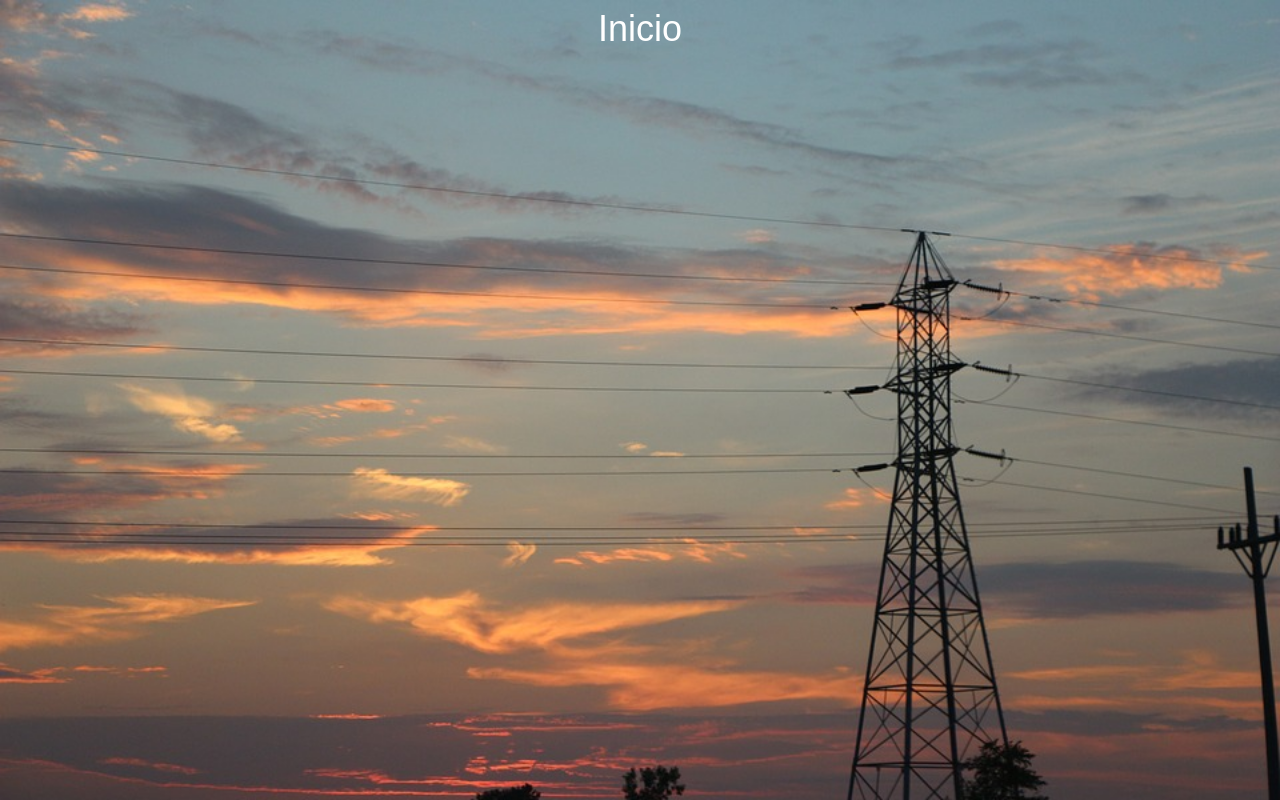
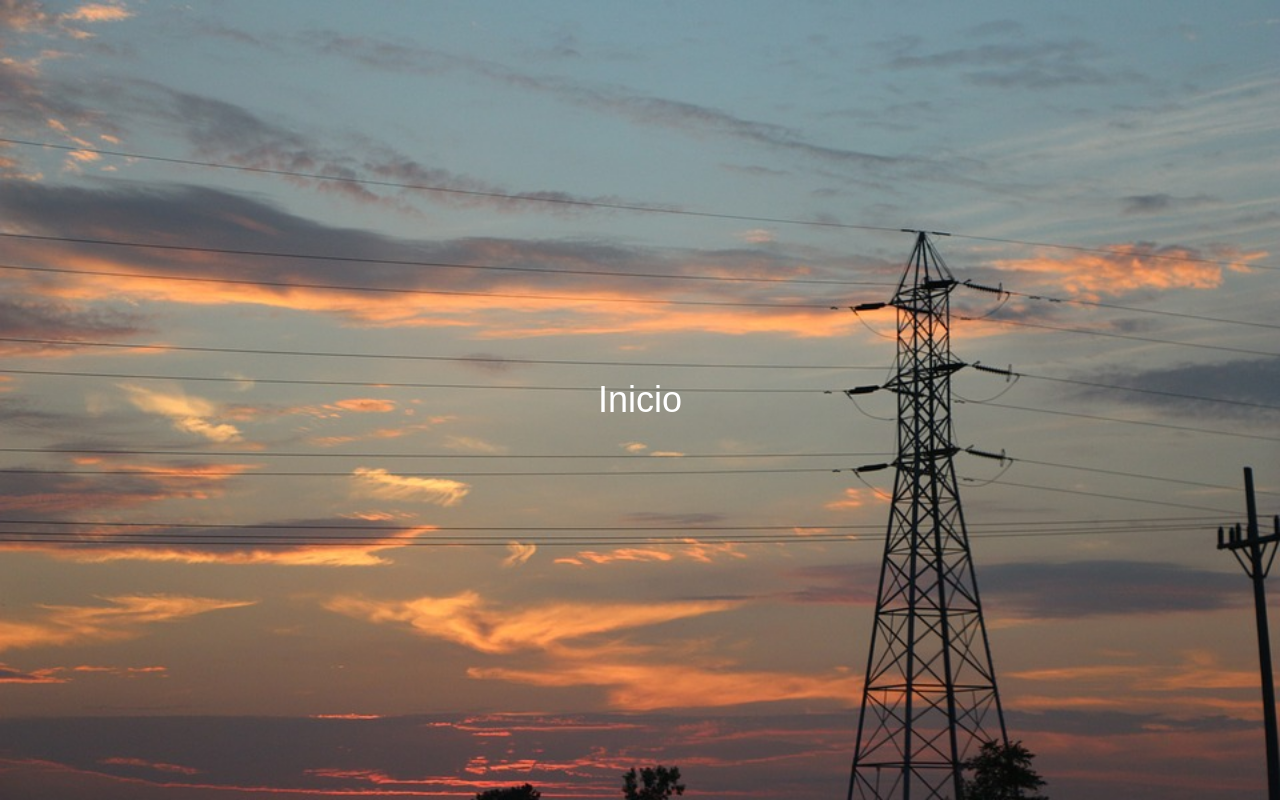
Before and after one commit to Bradley-Alexander/Bradley-Alexander.github.io, a plain HTML site: page index.html in a window 1280 px wide. Drawn offline with Linux system fonts and the light colour scheme.

Commit message:
cambios en el botón

```diff
--- a/index.html
+++ b/index.html
@@ -1,19 +1,30 @@
 <!DOCTYPE html>
 <html>
 <head>
-  <title>Proyecto Integrador de Saberes - FORANIX</title>
+  <title>Mi Página</title>
   <style>
     body {
+      display: flex;
+      justify-content: center;
+      align-items: center;
+      height: 100vh;
+      margin: 0;
       background-image: url('FONDO.jpg');
-      background-size: cover; /* Para ajustar la imagen al tamaño de la ventana */
-      text-align: center;
+      background-size: cover;
       font-family: Arial, sans-serif;
     }
     #enlaceInicio {
-      margin-top: 200px; /* Ajusta según sea necesario */
+      display: inline-block;
+      padding: 10px 20px;
       font-size: 36px;
-      color: #ffffff; /* Color del texto */
-      text-decoration: none; /* Quita subrayado del enlace */
+      color: #ffffff;
+      text-decoration: none;
+      border-radius: 50%;
+      border: 2px solid transparent;
+      transition: border-color 0.3s ease-in-out;
+    }
+    #enlaceInicio:hover {
+      border-color: #ffffff;
     }
   </style>
 </head>
```
